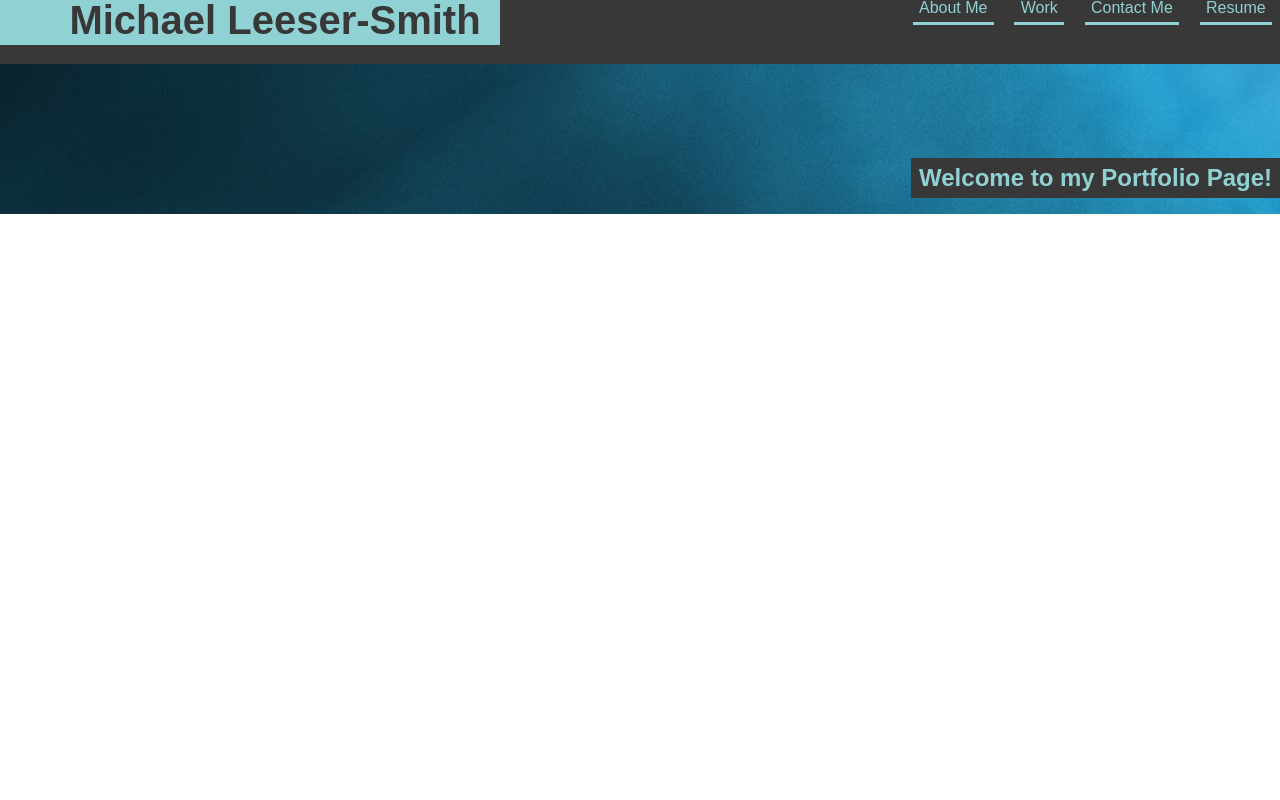
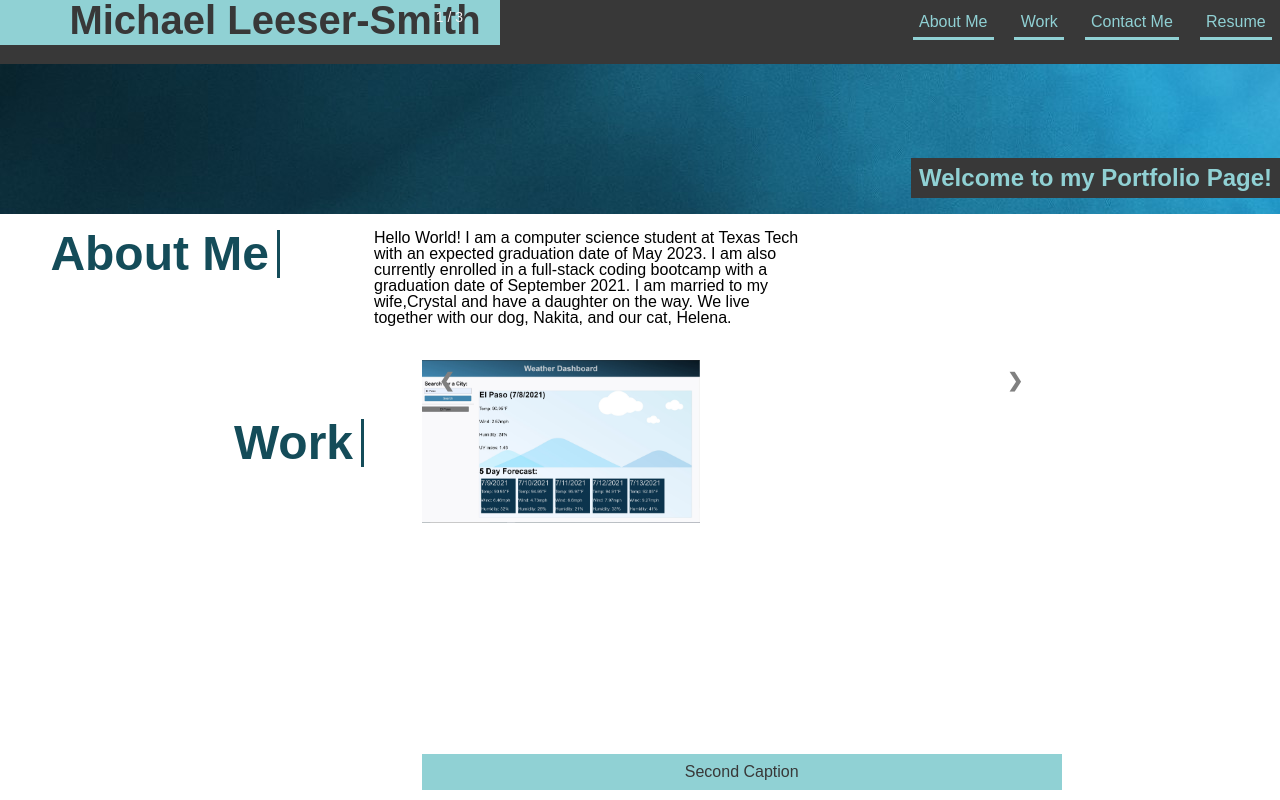
Before and after one commit to mleesers/Portfolio, a plain HTML site: page index.html in a window 1280 px wide. Drawn offline with Linux system fonts and the light colour scheme.

Commit message:
playing with wrok area

```diff
--- a/index.html
+++ b/index.html
@@ -34,9 +34,62 @@
     <img src="./folder/header_blue_background.jpg">
     <h2 id="Welcome">Welcome to my Portfolio Page!</h2>
   </div>
+  <article class="content">
+    <section id = "About-Me">
+
+      <h1 id="AboutTitle">About Me</h1>
+
+      <p id=AboutContent>Hello World! I am a computer science student at Texas Tech with an expected graduation date of May 2023.
+        I am also currently enrolled in a full-stack coding bootcamp with a graduation date of September 2021. I am married to my wife,Crystal and have a daughter on the way.
+        We live together with our dog, Nakita, and our cat, Helena.
+      </p>
+    </section>
+    <section>
+      <table>
+        <tr>
+          <td id="titleTable"><h1 id="workTitle">Work</h1></td>
+          <td>
+            <div class="slideshow-container fade">
+
+              <!-- Full images with numbers and message Info -->
+              <div class="Containers">
+                <div class="MessageInfo">1 / 3</div>
+                <a></a>
+                  <img src="./folder/Weather.JPG" style="width:80%">
+                </a>
+                <div class="Info">Second Caption</div>
+              </div>
+
+              <div class="Containers">
+                <div class="MessageInfo">2 / 3</div>
+                <img src="image2.jpg" style="width:80%">
+                <div class="Info">Second Caption</div>
+              </div>
+
+              <div class="Containers">
+                <div class="MessageInfo">3 / 3</div>
+                <img src="image3.jpg" style="width:80%">
+                <div class="Info">Third Caption</div>
+              </div>
+
+              <!-- Back and forward buttons -->
+              <a class="Back" onclick="plusSlides(-1)">&#10094;</a>
+              <a class="forward" onclick="plusSlides(1)">&#10095;</a>
+            </div>
+            <br>
+            </div>
+          </td>
+      </tr>
+      </table>
+
+
+    </section>
+
+
+  </article>
 
 </body>
-
+<script src="script.js"></script>
 
 
 
--- /dev/null
+++ b/script.js
@@ -0,0 +1,28 @@
+var slidePosition = 1;
+SlideShow(slidePosition);
+
+// forward/Back controls
+function plusSlides(n) {
+  SlideShow(slidePosition += n);
+}
+
+//  images controls
+function currentSlide(n) {
+  SlideShow(slidePosition = n);
+}
+
+function SlideShow(n) {
+  var i;
+  var slides = document.getElementsByClassName("Containers");
+  var circles = document.getElementsByClassName("dots");
+  if (n > slides.length) {slidePosition = 1}
+  if (n < 1) {slidePosition = slides.length}
+  for (i = 0; i < slides.length; i++) {
+      slides[i].style.display = "none";
+  }
+  for (i = 0; i < circles.length; i++) {
+      circles[i].className = circles[i].className.replace(" enable", "");
+  }
+  slides[slidePosition-1].style.display = "block";
+  circles[slidePosition-1].className += " enable";
+}
--- a/style.css
+++ b/style.css
@@ -17,13 +17,15 @@ header > h1{
     display:inline;
 }
 .links{
-    height: 100%;
     color: #90d1d4;
     text-decoration: none;
     font-size: 1rem;
     border-bottom: .2rem solid #90d1d4;
     padding: 0.4rem;
     margin: .5rem;
+    display: inline-block;
+    height: 100%;
+    vertical-align: middle;
 }
 li{
     display: inline-block;
@@ -46,3 +48,135 @@ h2{
     bottom: 2vh;
     right: 0;
 }
+.content{
+    padding-right: 10rem;
+}
+
+#AboutContent{
+    margin-top: 1rem;
+    display:flex;
+    justify-content: left;
+    flex-wrap: wrap;
+    justify-content: flex-end;
+    margin-bottom: 2rem;
+    margin-right: 20rem;
+    padding-left: 4rem;
+}
+
+
+#workTitle,#AboutTitle,#contactTitle{
+    width: 25%;
+    text-align: right;
+    padding-right: .5rem;
+    float:left;
+    font-size: 3rem;
+    display:flex;
+    flex-wrap: wrap;
+    justify-content: flex-end;
+    color:#144C59;
+    border-right: .2rem solid #144C59;
+    margin-right:30px;
+    float:left;
+}
+#titleTable{
+    align-items: top;
+}
+* {box-sizing:border-box}
+
+/* Slideshow container */
+.slideshow-container {
+    float:right;
+    max-width: 1000px;
+}
+
+/* Make the images invisible by default */
+.Containers {
+  display: none;
+  width: 50%;
+}
+
+/* forward & Back buttons */
+.Back, .forward {
+  cursor: pointer;
+  position: absolute;
+  top: 48%;
+  width: auto;
+  margin-top: -30px;
+  padding: 17px;
+  color: grey;
+  font-weight: bold;
+  font-size: 19px;
+  transition: 0.4s ease;
+  border-radius: 0 5px 5px 0;
+  user-select: none;
+  margin-right: 10rem;
+}
+
+/* Place the "forward button" to the right */
+.forward {
+  right: 0;
+  border-radius: 4px 0 0 4px;
+  margin-right: 15rem;
+}
+
+/*when the user hovers,add a black background with some little opacity */
+.Back:hover, .forward:hover {
+  background-color: #383838;
+}
+#workTitle{
+    margin-left: 16.1rem;
+}
+/* Caption Info */
+.Info {
+  color: #383838;
+  font-size: 16px;
+  padding: 10px 14px;
+  position: absolute;
+  bottom: 10px;
+  width: 50%;
+  text-align: center;
+  background-color: #90d1d4;
+}
+
+/* Worknumbering (1/3 etc) */
+.MessageInfo {
+  color: #f2f2f3;
+  font-size: 14px;
+  padding: 10px 14px;
+  position: absolute;
+  top: 0;
+}
+
+/* The circles or bullets and indicators */
+.dots {
+  cursor: pointer;
+  height: 16px;
+  width: 16px;
+  margin: 0 3px;
+  background-color: #acc;
+  border-radius: 50%;
+  display: inline-block;
+  transition: background-color 0.5s ease;
+}
+
+.enable, .dots:hover {
+  background-color: #383838;
+}
+
+/* Faint animation */
+.fade {
+  -webkit-animation-name: fade;
+  -webkit-animation-duration: 1.4s;
+  animation-name: fade;
+  animation-duration: 1.4s;
+}
+
+@-webkit-keyframes fade {
+  from {opacity: .5}
+  to {opacity: 2}
+}
+
+@keyframes fade {
+  from {opacity: .5}
+  to {opacity: 2}
+}
```
